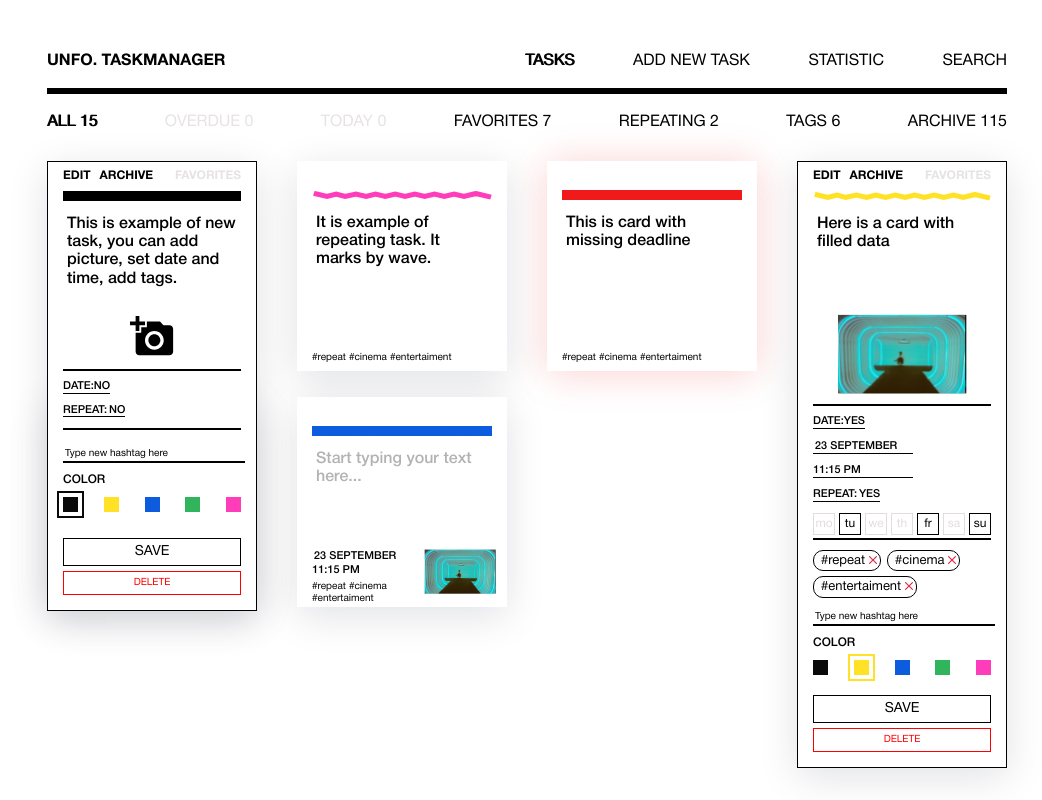
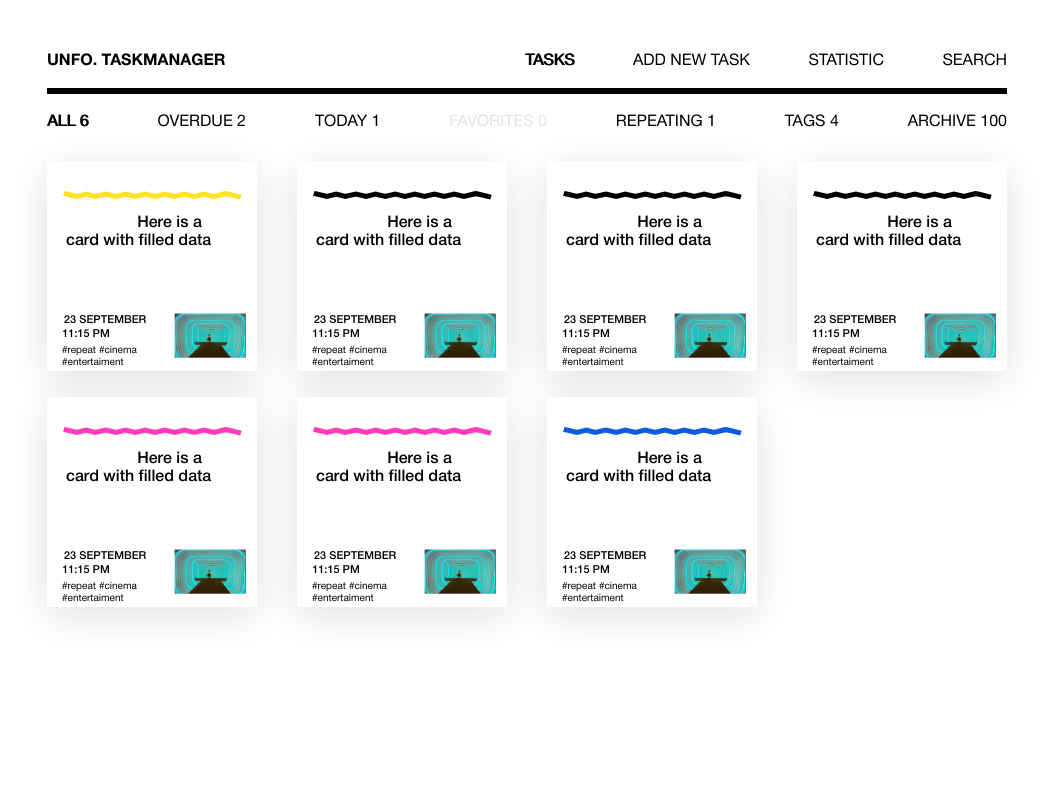
Before and after one commit to surikov-k/598165-taskmanager-8, a website: page public/index.html in a window 1280 px wide. Shown: the top 800 px of the page, without its empty margins (113-1155 px from the left). Drawn offline with Linux system fonts and the light colour scheme.

Commit message:
Начинаем програмировать

```diff
--- a/public/index.html
+++ b/public/index.html
@@ -1922,5 +1922,6 @@ Here is a card with filled data</textarea
         <button class="load-more" type="button">load more</button>
       </section>
     </main>
+    <script src="../src/main.js" ></script>
   </body>
 </html>
--- a/src/main.js
+++ b/src/main.js
@@ -0,0 +1,394 @@
+'use strict';
+
+const getRandomInt = (min, max) => {
+  return Math.floor(Math.random() * (max - min + 1)) + min;
+};
+
+const COLORS = [`black`, `yellow`, `blue`, `green`, `pink`];
+
+const FILTERS_DATA = [
+  {
+    name: `ALL`,
+    count: getRandomInt(5, 15)
+  },
+  {
+    name: `OVERDUE`,
+    count: getRandomInt(0, 2)
+  },
+  {
+    name: `TODAY`,
+    count: getRandomInt(0, 1)
+  },
+  {
+    name: `FAVORITES`,
+    count: getRandomInt(0, 7)
+  },
+  {
+    name: `REPEATING`,
+    count: getRandomInt(1, 2)
+  },
+  {
+    name: `TAGS`,
+    count: getRandomInt(1, 5)
+  },
+  {
+    name: `ARCHIVE`,
+    count: getRandomInt(100, 150)
+  },
+];
+
+const renderFilter = (name, count) => {
+  const status = !count ? `disabled` : ``;
+  const filterId = `filter__${name.toLowerCase()}`;
+
+  const templateText = `
+    <input
+      type="radio"
+      id="${filterId}"
+      class="filter__input visually-hidden"
+      name="filter"
+      ${status}
+    />
+    <label for="${filterId}" class="filter__label">
+      ${name.toUpperCase()} <span class="${filterId}-count">${count}</span></label
+    >
+  `;
+  const template = document.createElement(`template`);
+  template.innerHTML = templateText;
+
+  return template.content;
+};
+
+const renderCard = (color) => {
+  const templateText = `
+    <article class="card card--${color} card--repeat">
+      <form class="card__form" method="get">
+        <div class="card__inner">
+          <div class="card__control">
+            <button type="button" class="card__btn card__btn--edit">
+              edit
+            </button>
+            <button type="button" class="card__btn card__btn--archive">
+              archive
+            </button>
+            <button
+              type="button"
+              class="card__btn card__btn--favorites card__btn--disabled"
+            >
+              favorites
+            </button>
+          </div>
+
+          <div class="card__color-bar">
+            <svg class="card__color-bar-wave" width="100%" height="10">
+              <use xlink:href="#wave"></use>
+            </svg>
+          </div>
+
+          <div class="card__textarea-wrap">
+            <label>
+              <textarea
+                class="card__text"
+                placeholder="Start typing your text here..."
+                name="text"
+              >
+                Here is a card with filled data</textarea
+              >
+            </label>
+          </div>
+
+          <div class="card__settings">
+            <div class="card__details">
+              <div class="card__dates">
+                <button class="card__date-deadline-toggle" type="button">
+                  date: <span class="card__date-status">yes</span>
+                </button>
+
+                <fieldset class="card__date-deadline">
+                  <label class="card__input-deadline-wrap">
+                    <input
+                      class="card__date"
+                      type="text"
+                      placeholder="23 September"
+                      name="date"
+                      value="23 September"
+                    />
+                  </label>
+                  <label class="card__input-deadline-wrap">
+                    <input
+                      class="card__time"
+                      type="text"
+                      placeholder="11:15 PM"
+                      name="time"
+                      value="11:15 PM"
+                    />
+                  </label>
+                </fieldset>
+
+                <button class="card__repeat-toggle" type="button">
+                  repeat:<span class="card__repeat-status">yes</span>
+                </button>
+
+                <fieldset class="card__repeat-days">
+                  <div class="card__repeat-days-inner">
+                    <input
+                      class="visually-hidden card__repeat-day-input"
+                      type="checkbox"
+                      id="repeat-mo-4"
+                      name="repeat"
+                      value="mo"
+                    />
+                    <label class="card__repeat-day" for="repeat-mo-4"
+                      >mo</label
+                    >
+                    <input
+                      class="visually-hidden card__repeat-day-input"
+                      type="checkbox"
+                      id="repeat-tu-4"
+                      name="repeat"
+                      value="tu"
+                      checked
+                    />
+                    <label class="card__repeat-day" for="repeat-tu-4"
+                      >tu</label
+                    >
+                    <input
+                      class="visually-hidden card__repeat-day-input"
+                      type="checkbox"
+                      id="repeat-we-4"
+                      name="repeat"
+                      value="we"
+                    />
+                    <label class="card__repeat-day" for="repeat-we-4"
+                      >we</label
+                    >
+                    <input
+                      class="visually-hidden card__repeat-day-input"
+                      type="checkbox"
+                      id="repeat-th-4"
+                      name="repeat"
+                      value="th"
+                    />
+                    <label class="card__repeat-day" for="repeat-th-4"
+                      >th</label
+                    >
+                    <input
+                      class="visually-hidden card__repeat-day-input"
+                      type="checkbox"
+                      id="repeat-fr-4"
+                      name="repeat"
+                      value="fr"
+                      checked
+                    />
+                    <label class="card__repeat-day" for="repeat-fr-4"
+                      >fr</label
+                    >
+                    <input
+                      class="visually-hidden card__repeat-day-input"
+                      type="checkbox"
+                      name="repeat"
+                      value="sa"
+                      id="repeat-sa-4"
+                    />
+                    <label class="card__repeat-day" for="repeat-sa-4"
+                      >sa</label
+                    >
+                    <input
+                      class="visually-hidden card__repeat-day-input"
+                      type="checkbox"
+                      id="repeat-su-4"
+                      name="repeat"
+                      value="su"
+                      checked
+                    />
+                    <label class="card__repeat-day" for="repeat-su-4"
+                      >su</label
+                    >
+                  </div>
+                </fieldset>
+              </div>
+
+              <div class="card__hashtag">
+                <div class="card__hashtag-list">
+                  <span class="card__hashtag-inner">
+                    <input
+                      type="hidden"
+                      name="hashtag"
+                      value="repeat"
+                      class="card__hashtag-hidden-input"
+                    />
+                    <button type="button" class="card__hashtag-name">
+                      #repeat
+                    </button>
+                    <button type="button" class="card__hashtag-delete">
+                      delete
+                    </button>
+                  </span>
+
+                  <span class="card__hashtag-inner">
+                    <input
+                      type="hidden"
+                      name="hashtag"
+                      value="repeat"
+                      class="card__hashtag-hidden-input"
+                    />
+                    <button type="button" class="card__hashtag-name">
+                      #cinema
+                    </button>
+                    <button type="button" class="card__hashtag-delete">
+                      delete
+                    </button>
+                  </span>
+
+                  <span class="card__hashtag-inner">
+                    <input
+                      type="hidden"
+                      name="hashtag"
+                      value="repeat"
+                      class="card__hashtag-hidden-input"
+                    />
+                    <button type="button" class="card__hashtag-name">
+                      #entertaiment
+                    </button>
+                    <button type="button" class="card__hashtag-delete">
+                      delete
+                    </button>
+                  </span>
+                </div>
+
+                <label>
+                  <input
+                    type="text"
+                    class="card__hashtag-input"
+                    name="hashtag-input"
+                    placeholder="Type new hashtag here"
+                  />
+                </label>
+              </div>
+            </div>
+
+            <label class="card__img-wrap">
+              <input
+                type="file"
+                class="card__img-input visually-hidden"
+                name="img"
+              />
+              <img
+                src="img/sample-img.jpg"
+                alt="task picture"
+                class="card__img"
+              />
+            </label>
+
+            <div class="card__colors-inner">
+              <h3 class="card__colors-title">Color</h3>
+              <div class="card__colors-wrap">
+                <input
+                  type="radio"
+                  id="color-black-4"
+                  class="card__color-input card__color-input--black visually-hidden"
+                  name="color"
+                  value="black"
+                />
+                <label
+                  for="color-black-4"
+                  class="card__color card__color--black"
+                  >black</label
+                >
+                <input
+                  type="radio"
+                  id="color-yellow-4"
+                  class="card__color-input card__color-input--yellow visually-hidden"
+                  name="color"
+                  value="yellow"
+                  checked
+                />
+                <label
+                  for="color-yellow-4"
+                  class="card__color card__color--yellow"
+                  >yellow</label
+                >
+                <input
+                  type="radio"
+                  id="color-blue-4"
+                  class="card__color-input card__color-input--blue visually-hidden"
+                  name="color"
+                  value="blue"
+                />
+                <label
+                  for="color-blue-4"
+                  class="card__color card__color--blue"
+                  >blue</label
+                >
+                <input
+                  type="radio"
+                  id="color-green-4"
+                  class="card__color-input card__color-input--green visually-hidden"
+                  name="color"
+                  value="green"
+                />
+                <label
+                  for="color-green-4"
+                  class="card__color card__color--green"
+                  >green</label
+                >
+                <input
+                  type="radio"
+                  id="color-pink-4"
+                  class="card__color-input card__color-input--pink visually-hidden"
+                  name="color"
+                  value="pink"
+                />
+                <label
+                  for="color-pink-4"
+                  class="card__color card__color--pink"
+                  >pink</label
+                >
+              </div>
+            </div>
+          </div>
+
+          <div class="card__status-btns">
+            <button class="card__save" type="submit">save</button>
+            <button class="card__delete" type="button">delete</button>
+          </div>
+        </div>
+      </form>
+    </article>
+  `;
+  const template = document.createElement(`template`);
+  template.innerHTML = templateText;
+
+  return template.content;
+};
+
+const renderCards = (totalCatds) => {
+  const cardsFragment = document.createDocumentFragment();
+  for (let i = 0; i <= totalCatds - 1; i++) {
+    cardsFragment.appendChild(renderCard(COLORS[getRandomInt(0, 4)]));
+  }
+
+  const boardTasks = document.querySelector(`.board__tasks`);
+  boardTasks.innerHTML = ``;
+  boardTasks.appendChild(cardsFragment);
+};
+
+const filterFragment = document.createDocumentFragment();
+FILTERS_DATA.forEach((it) => {
+  filterFragment.appendChild(renderFilter(it.name, it.count));
+});
+
+
+const filterContainer = document.querySelector(`.main__filter`);
+filterContainer.innerHTML = ``;
+filterContainer.appendChild(filterFragment);
+document.querySelector(`#filter__all`).checked = true;
+
+const filterInputs = document.querySelectorAll(`.filter__input`);
+filterInputs.forEach((it) => {
+  it.addEventListener(`click`, () => {
+    renderCards(getRandomInt(5, 18));
+  });
+});
+
+renderCards(7);
```
